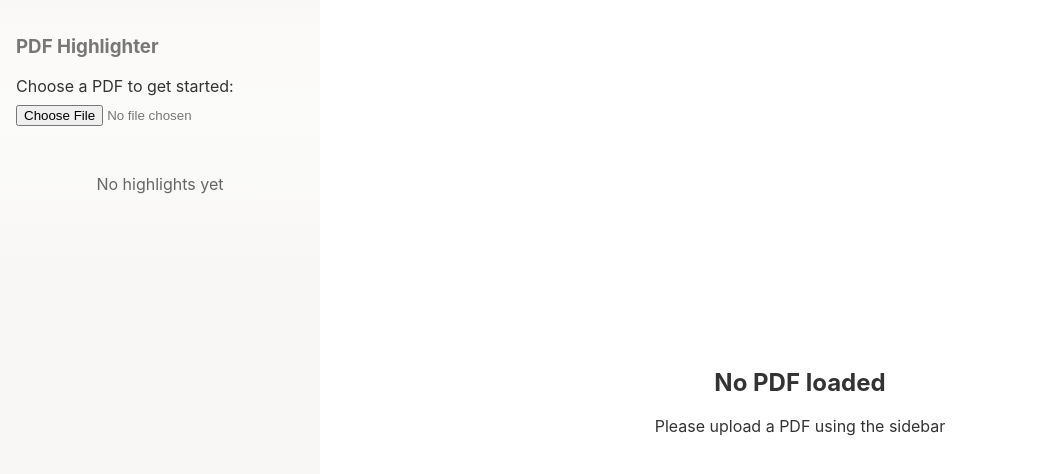
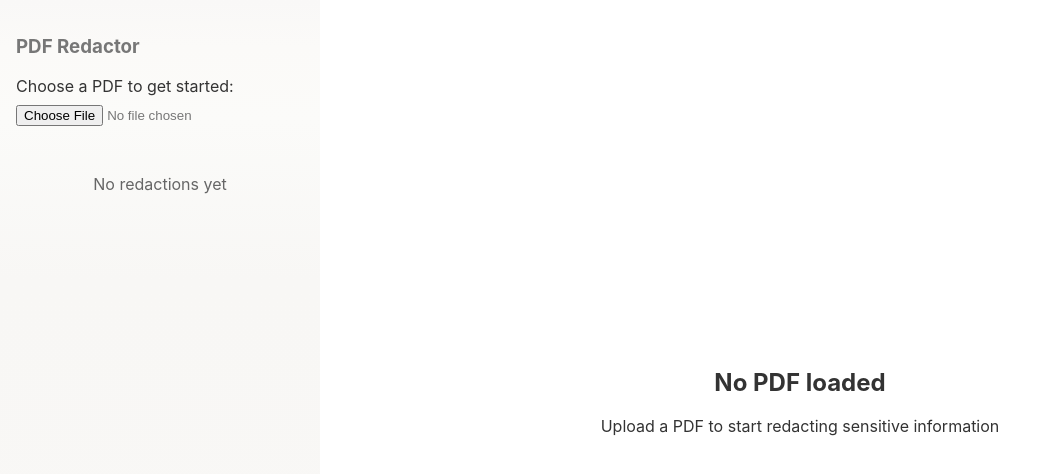
Before and after one commit to davidpomerenke/freedomizer, a React (Vite) app in the folder frontend/: page / in a window 1280 px wide. Shown: the top 474 px of the page, without its empty margins (0-1045 px from the left). Built offline with nearby package versions, Linux system fonts and the light colour scheme.

Commit message:
Apply PINK redactions on download

```diff
--- a/frontend/src/App.tsx
+++ b/frontend/src/App.tsx
@@ -260,7 +260,7 @@ export function App() {
           >
             <div style={{ textAlign: "center" }}>
               <h2>No PDF loaded</h2>
-              <p>Please upload a PDF using the sidebar</p>
+              <p>Upload a PDF to start redacting sensitive information</p>
             </div>
           </div>
         )}
--- a/frontend/src/Sidebar.tsx
+++ b/frontend/src/Sidebar.tsx
@@ -153,7 +153,7 @@ export function Sidebar({
   return (
     <div className="sidebar" style={{ width: "25vw" }}>
       <div style={{ padding: "1rem" }}>
-        <h3>PDF Highlighter</h3>
+        <h3>PDF Redactor</h3>
         <div style={{ marginBottom: "1rem" }}>
           <label
             htmlFor="pdf-upload"
@@ -182,7 +182,7 @@ export function Sidebar({
               width: "100%",
             }}
           >
-            Reset Highlights
+            Reset Redactions
           </button>
         )}
         {highlights.length > 0 && currentPdfFile && (
@@ -194,7 +194,7 @@ export function Sidebar({
               width: "100%",
             }}
           >
-            Save Annotations
+            Save Redacted PDF
           </button>
         )}
       </div>
@@ -242,7 +242,7 @@ export function Sidebar({
                     color: '#666',
                     marginLeft: '8px'
                   }}
-                  title="Delete highlight"
+                  title="Remove redaction"
                 >
                   x
                 </button>
@@ -252,7 +252,7 @@ export function Sidebar({
         </ul>
       ) : (
         <div style={{ padding: "1rem", color: "#666", textAlign: "center" }}>
-          No highlights yet
+          No redactions yet
         </div>
       )}
     </div>
```
Also changed, not shown: 1 other file (tests, documents, lock files or other folders).
